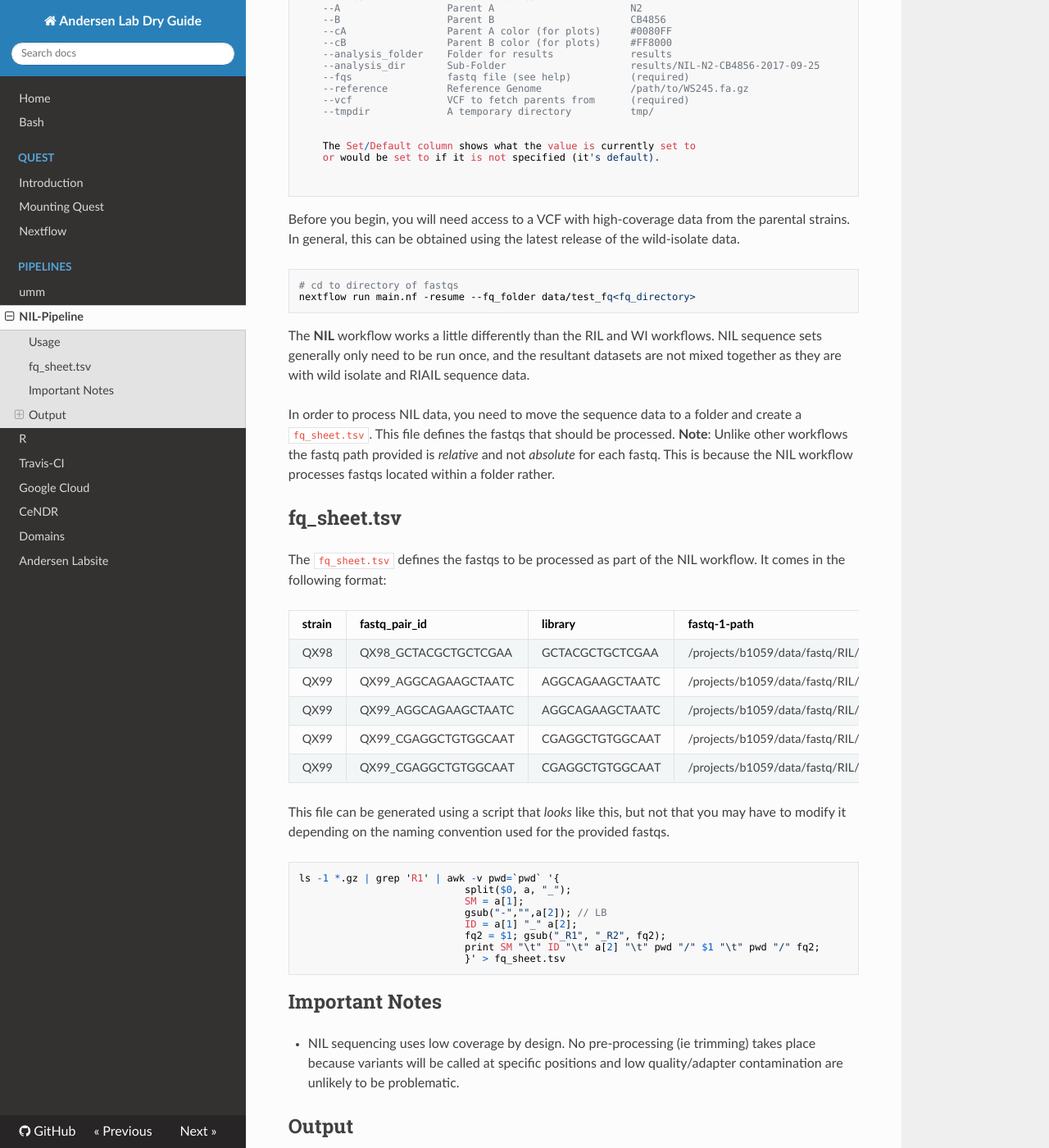
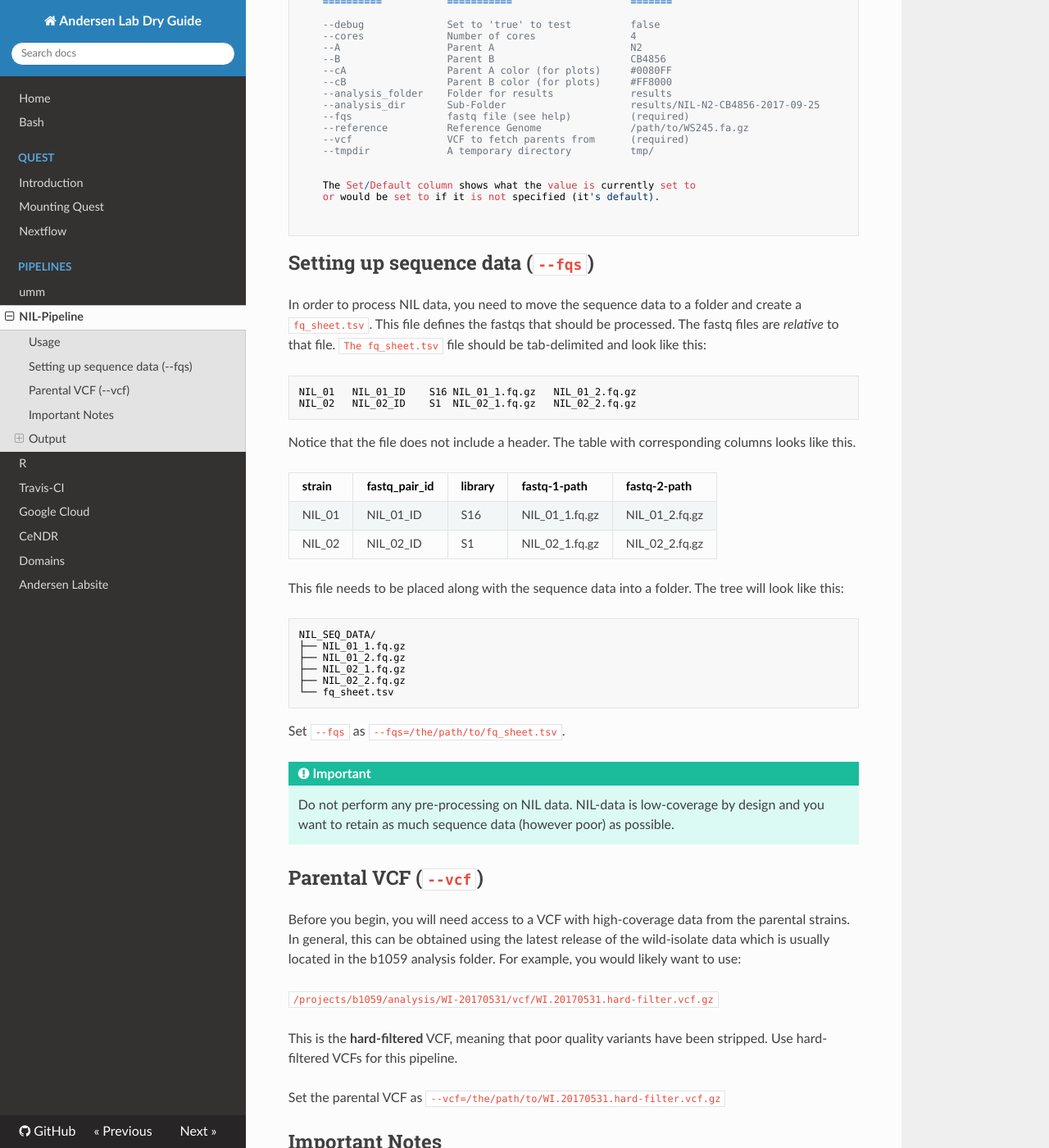
Before and after one commit to AndersenLab/dry-guide, an MkDocs documentation site: the page built from docs/pipeline-nil.md, in a window 1280 px wide and 1400 px high, scrolled down 494 px. Shown: the whole window at 82% size. Built offline with MkDocs 1.6.1, drawn with Linux system fonts in a browser that asks for light colours; nearby versions of some CDN libraries; old or Windows-style settings are respelled for this version of MkDocs.

Commit message:
Update NIL docs

````diff
--- a/docs/pipeline-nil.md
+++ b/docs/pipeline-nil.md
@@ -1,6 +1,8 @@
-# nils-nf
+# NIL-NF
 
 The nil-nf pipeline will align, call variants, and generate datasets for NIL sequence data. It runs a hidden-markov-model to fill in missing genotypes from low-coverage sequence data.
+
+__TOC__
 
 ## Usage
 
@@ -37,42 +39,47 @@ The nil-nf pipeline will align, call variants, and generate datasets for NIL seq
 
 ```
 
+## Setting up sequence data (`--fqs`)
 
-Before you begin, you will need access to a VCF with high-coverage data from the parental strains. In general, this can be obtained using the latest release of the wild-isolate data.
+In order to process NIL data, you need to move the sequence data to a folder and create a `fq_sheet.tsv`. This file defines the fastqs that should be processed. The fastq files are *relative* to that file. `The fq_sheet.tsv` file should be tab-delimited and look like this:
 
 ```
-# cd to directory of fastqs
-nextflow run main.nf -resume --fq_folder data/test_fq<fq_directory>
+NIL_01   NIL_01_ID    S16 NIL_01_1.fq.gz   NIL_01_2.fq.gz
+NIL_02   NIL_02_ID    S1  NIL_02_1.fq.gz   NIL_02_2.fq.gz
 ```
 
-The __NIL__ workflow works a little differently than the RIL and WI workflows. NIL sequence sets generally only need to be run once, and the resultant datasets are not mixed together as they are with wild isolate and RIAIL sequence data.
-
-In order to process NIL data, you need to move the sequence data to a folder and create a `fq_sheet.tsv`. This file defines the fastqs that should be processed. __Note__: Unlike other workflows the fastq path provided is *relative* and not *absolute* for each fastq. This is because the NIL workflow processes fastqs located within a folder rather.
-
-## fq_sheet.tsv
-
-The `fq_sheet.tsv` defines the fastqs to be processed as part of the NIL workflow. It comes in the following format:
+Notice that the file does not include a header. The table with corresponding columns looks like this.
 
 | strain   | fastq_pair_id   | library   | fastq-1-path   | fastq-2-path   |
 |:-------|:-----------------------|:------------------|:-------------------------------------------------------------------------------------------------------------------------|:-------------------------------------------------------------------------------------------------------------------------|
-| QX98   | QX98_GCTACGCTGCTCGAA   | GCTACGCTGCTCGAA   | /projects/b1059/data/fastq/RIL/dna/processed/151009_D00422_0262_BC7NJ0ANXX-ECA/QX98_GCTACGCT-GCTCGAA_L003_R1_001.fq.gz   | /projects/b1059/data/fastq/RIL/dna/processed/151009_D00422_0262_BC7NJ0ANXX-ECA/QX98_GCTACGCT-GCTCGAA_L003_R2_001.fq.gz   |
-| QX99   | QX99_AGGCAGAAGCTAATC   | AGGCAGAAGCTAATC   | /projects/b1059/data/fastq/RIL/dna/processed/151009_D00422_0262_BC7NJ0ANXX-ECA/QX99_AGGCAGAA-GCTAATC_L005_R1_001.fq.gz   | /projects/b1059/data/fastq/RIL/dna/processed/151009_D00422_0262_BC7NJ0ANXX-ECA/QX99_AGGCAGAA-GCTAATC_L005_R2_001.fq.gz   |
-| QX99   | QX99_AGGCAGAAGCTAATC   | AGGCAGAAGCTAATC   | /projects/b1059/data/fastq/RIL/dna/processed/151009_D00422_0262_BC7NJ0ANXX-ECA/QX99_AGGCAGAA-GCTAATC_L006_R1_001.fq.gz   | /projects/b1059/data/fastq/RIL/dna/processed/151009_D00422_0262_BC7NJ0ANXX-ECA/QX99_AGGCAGAA-GCTAATC_L006_R2_001.fq.gz   |
-| QX99   | QX99_CGAGGCTGTGGCAAT   | CGAGGCTGTGGCAAT   | /projects/b1059/data/fastq/RIL/dna/processed/151009_D00422_0262_BC7NJ0ANXX-ECA/QX99_CGAGGCTG-TGGCAAT_L003_R1_001.fq.gz   | /projects/b1059/data/fastq/RIL/dna/processed/151009_D00422_0262_BC7NJ0ANXX-ECA/QX99_CGAGGCTG-TGGCAAT_L003_R2_001.fq.gz   |
-| QX99   | QX99_CGAGGCTGTGGCAAT   | CGAGGCTGTGGCAAT   | /projects/b1059/data/fastq/RIL/dna/processed/151009_D00422_0262_BC7NJ0ANXX-ECA/QX99_CGAGGCTG-TGGCAAT_L004_R1_001.fq.gz   | /projects/b1059/data/fastq/RIL/dna/processed/151009_D00422_0262_BC7NJ0ANXX-ECA/QX99_CGAGGCTG-TGGCAAT_L004_R2_001.fq.gz   |
+| NIL_01 | NIL_01_ID | S16 | NIL_01_1.fq.gz | NIL_01_2.fq.gz |
+| NIL_02 | NIL_02_ID | S1  | NIL_02_1.fq.gz | NIL_02_2.fq.gz |
 
-This file can be generated using a script that *looks* like this, but not that you may have to modify it depending on the naming convention used for the provided fastqs.
+This file needs to be placed along with the sequence data into a folder. The tree will look like this:
 
 ```
-ls -1 *.gz | grep 'R1' | awk -v pwd=`pwd` '{
-                            split($0, a, "_");
-                            SM = a[1];
-                            gsub("-","",a[2]); // LB
-                            ID = a[1] "_" a[2];
-                            fq2 = $1; gsub("_R1", "_R2", fq2);
-                            print SM "\t" ID "\t" a[2] "\t" pwd "/" $1 "\t" pwd "/" fq2;
-                            }' > fq_sheet.tsv
+NIL_SEQ_DATA/
+├── NIL_01_1.fq.gz
+├── NIL_01_2.fq.gz
+├── NIL_02_1.fq.gz
+├── NIL_02_2.fq.gz
+└── fq_sheet.tsv
 ```
+
+Set `--fqs` as `--fqs=/the/path/to/fq_sheet.tsv`.
+
+!!! Important
+    Do not perform any pre-processing on NIL data. NIL-data is low-coverage by design and you want to retain as much sequence data (however poor) as possible.
+
+## Parental VCF (`--vcf`)
+
+Before you begin, you will need access to a VCF with high-coverage data from the parental strains. In general, this can be obtained using the latest release of the wild-isolate data which is usually located in the b1059 analysis folder. For example, you would likely want to use:
+
+`/projects/b1059/analysis/WI-20170531/vcf/WI.20170531.hard-filter.vcf.gz`
+
+This is the __hard-filtered__ VCF, meaning that poor quality variants have been stripped. Use hard-filtered VCFs for this pipeline.
+
+Set the parental VCF as `--vcf=/the/path/to/WI.20170531.hard-filter.vcf.gz`
 
 ## Important Notes
 
````
